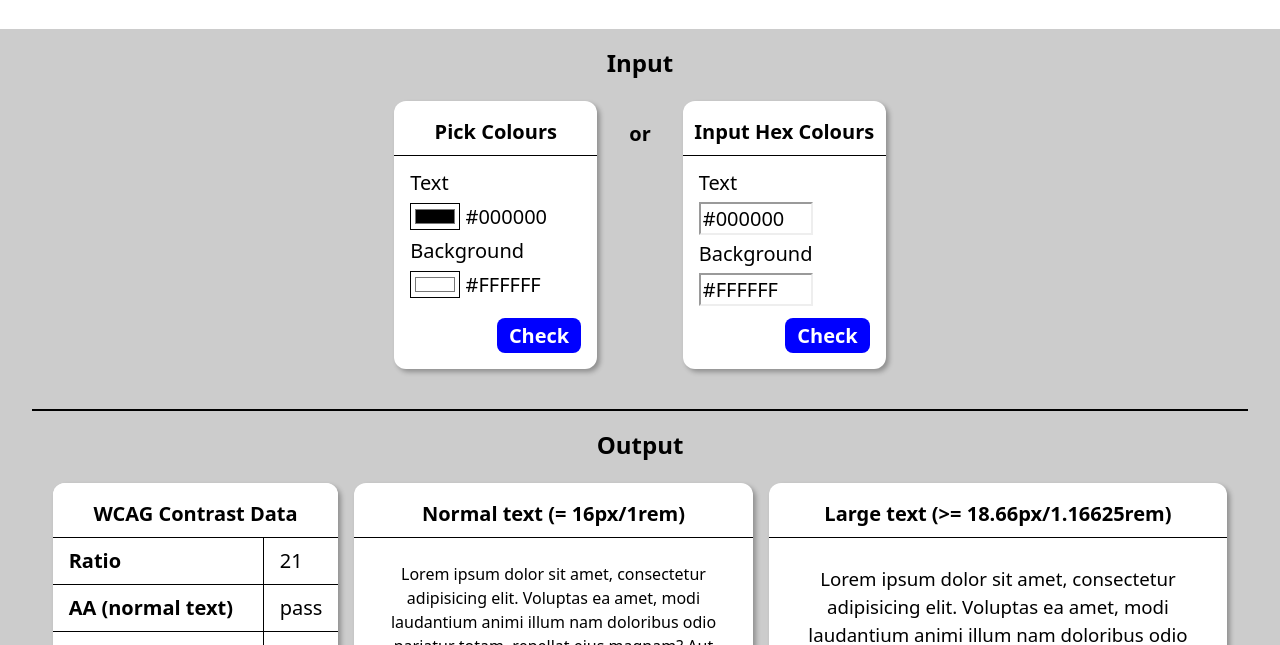
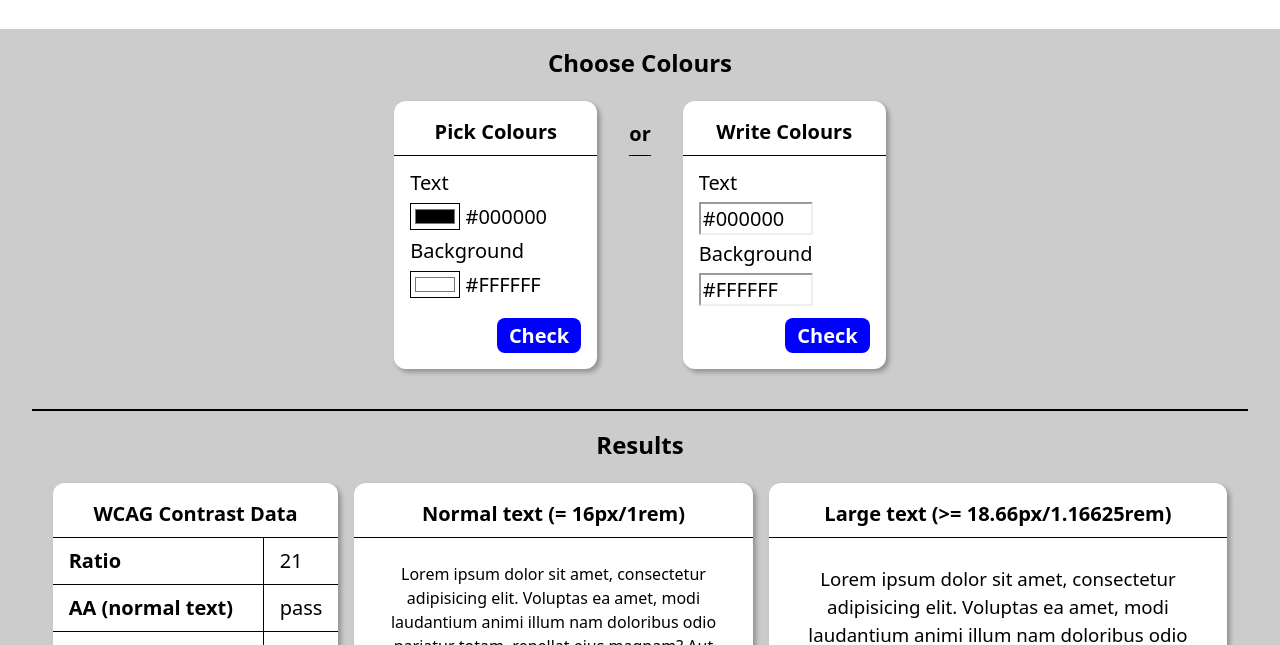
Before and after one commit to chrisnajman/colour-contrast-checker, a plain HTML site: page index.html in a window 1280 px wide. Shown: the part 155-800 px from the top of the page. Drawn offline with Linux system fonts and the light colour scheme.

Commit message:
Changed headings for greater clarity. Underlined 'or'

```diff
--- a/index.html
+++ b/index.html
@@ -34,10 +34,10 @@
     <main class="main container" id="main-content">
 
         <div class="forms flow">
-            <h2>Input</h2>
+            <h2>Choose Colours</h2>
             <p class="visually-hidden">Either pick the text and background colours using the 'Pick Colours' form or
-                manually input hex colour codes using the 'Input hex colours' form. After submitting a form, the focus
-                will shift to the 'output' region, where you can read the results.</p>
+                manually input hex colour codes using the 'Write colours' form. After submitting a form, the focus
+                will shift to the 'Results' region, where you can read the results.</p>
             <div>
                 <form id="colour-pickers" class="element">
                     <h3>Pick Colours</h3>
@@ -61,9 +61,9 @@
                     </div>
                     <button>Check</button>
                 </form>
-                <span class="h2" aria-hidden="true">or</span>
+                <span class="h2" aria-hidden="true"><span>or</span></span>
                 <form id="hex-inputs" class="element">
-                    <h3>Input Hex Colours</h3>
+                    <h3>Write Colours</h3>
                     <div>
                         <label>
                             <span>Text</span>
@@ -85,7 +85,7 @@
         </div>
         <hr>
         <div class="output flow" id="output" aria-live="polite" tabindex="-1">
-            <h2>Output</h2>
+            <h2>Results</h2>
             <div class="results">
                 <div class="element">
                     <table id="wcag" class="wcag-chart">
--- a/style.css
+++ b/style.css
@@ -229,6 +229,16 @@ abbr {
 
             @media screen and (width < 36.25rem) {
                 padding: 0;
+            }
+
+            & span {
+                border-bottom: 1px solid currentColor;
+                padding-block-end: 0.5rem;
+
+                @media screen and (width < 36.25rem) {
+                    padding: 0;
+                    border: 0;
+                }
             }
         }
     }
```
